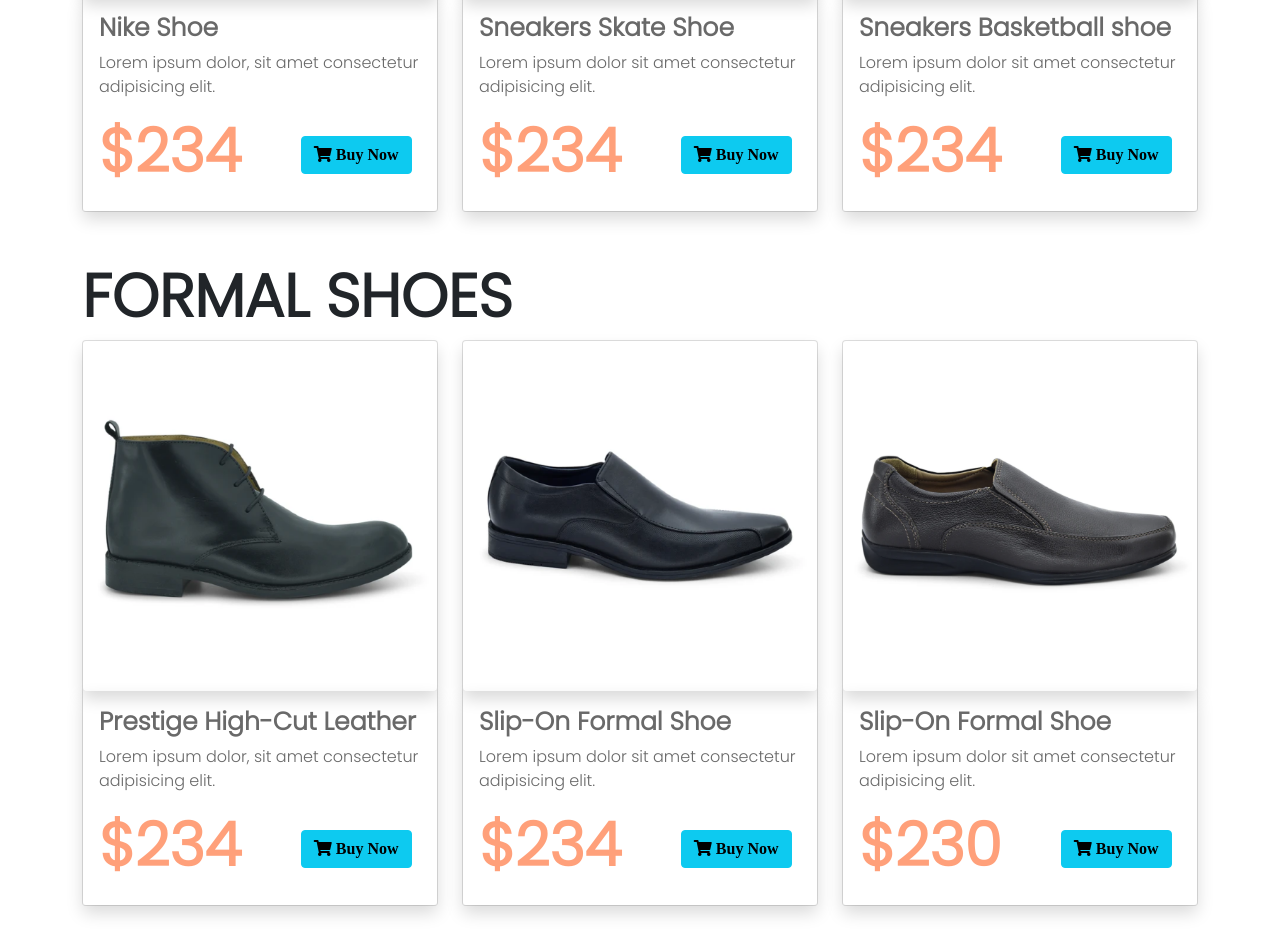
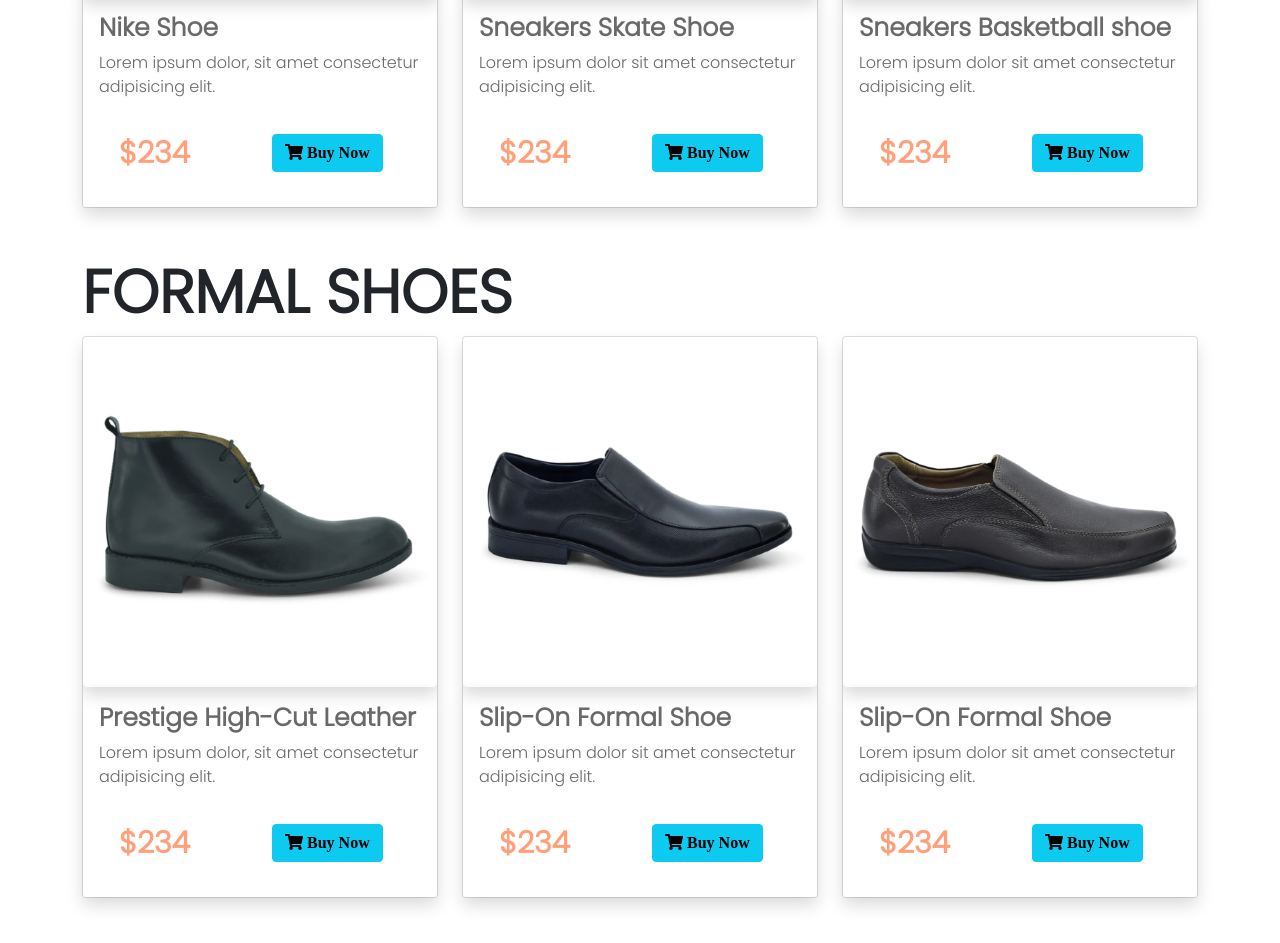
Before and after one commit to niazmurshedsiam/Responsive-Website, a plain HTML site: page index.html in a window 1280 px wide. Shown: the part 1021-1964 px from the top of the page. Drawn offline with nearby package versions, Linux system fonts and the light colour scheme.

Commit message:
price color and size edit

```diff
--- a/css/style.css
+++ b/css/style.css
@@ -52,3 +52,11 @@ h1 {
     z-index:2;
 
 }
+.text-card{
+    color: lightsalmon;
+    padding: 10px;
+    margin: 10px;
+    font-weight: bold;
+    font-size: 30px;
+
+}
--- a/index.html
+++ b/index.html
@@ -74,7 +74,7 @@
                     <h1 class="text-color">NIKE REACT</h1>
                     <h1>INFINITY RUN-2</h1>
                     <p>Lorem ipsum dolor, sit amet consectetur adipisicing elit.</p>
-                    <button class="btn btn-info"><i class="fas fa-shopping-cart"> Buy Now</i></button>
+                    <button class="btn btn-info "><i class="fas fa-shopping-cart"> Buy Now</i></button>
 
 
                 </div>
@@ -94,10 +94,10 @@
                             <h5 class="card-title">Nike Shoe</h5>
                             <p class="card-text">Lorem ipsum dolor, sit amet consectetur adipisicing elit.</p>
                             <div class="row d-flex align-items-center">
-                                <div class="col-md-7">
-                                    <h1 class="text-color">$234</h1>
+                                <div class="col-md-6">
+                                    <h5 class="text-card">$234</h5>
                                 </div>
-                                <div class="col-md-5">
+                                <div class="col-md-6">
                                     <button class="btn btn-info"><i class="fas fa-shopping-cart"> Buy Now</i></button>
                                 </div>
                             </div>
@@ -113,10 +113,10 @@
                             <h5 class="card-title">Sneakers Skate Shoe</h5>
                             <p class="card-text">Lorem ipsum dolor sit amet consectetur adipisicing elit.</p>
                             <div class="row d-flex align-items-center">
-                                <div class="col-md-7">
-                                    <h1 class="text-color">$234</h1>
+                                <div class="col-md-6">
+                                    <h5 class="text-card">$234</h5>
                                 </div>
-                                <div class="col-md-5">
+                                <div class="col-md-6">
                                     <button class="btn btn-info"><i class="fas fa-shopping-cart"> Buy Now</i></button>
                                 </div>
                             </div>
@@ -132,10 +132,10 @@
                             <h5 class="card-title">Sneakers Basketball shoe</h5>
                             <p class="card-text">Lorem ipsum dolor sit amet consectetur adipisicing elit.</p>
                             <div class="row d-flex align-items-center">
-                                <div class="col-md-7">
-                                    <h1 class="text-color">$234</h1>
+                                <div class="col-md-6">
+                                    <h5 class="text-card">$234</h5>
                                 </div>
-                                <div class="col-md-5">
+                                <div class="col-md-6">
                                     <button class="btn btn-info"><i class="fas fa-shopping-cart"> Buy Now</i></button>
                                 </div>
                             </div>
@@ -156,10 +156,10 @@
                             <h5 class="card-title">Prestige High-Cut Leather</h5>
                             <p class="card-text">Lorem ipsum dolor, sit amet consectetur adipisicing elit.</p>
                             <div class="row d-flex align-items-center">
-                                <div class="col-md-7">
-                                    <h1 class="text-color">$234</h1>
+                                <div class="col-md-6">
+                                    <h5 class="text-card">$234</h5>
                                 </div>
-                                <div class="col-md-5">
+                                <div class="col-md-6">
                                     <button class="btn btn-info"><i class="fas fa-shopping-cart"> Buy Now</i></button>
                                 </div>
                             </div>
@@ -175,10 +175,10 @@
                             <h5 class="card-title">Slip-On Formal Shoe</h5>
                             <p class="card-text">Lorem ipsum dolor sit amet consectetur adipisicing elit.</p>
                             <div class="row d-flex align-items-center">
-                                <div class="col-md-7">
-                                    <h1 class="text-color">$234</h1>
+                                <div class="col-md-6">
+                                    <h5 class="text-card">$234</h5>
                                 </div>
-                                <div class="col-md-5">
+                                <div class="col-md-6">
                                     <button class="btn btn-info"><i class="fas fa-shopping-cart"> Buy Now</i></button>
                                 </div>
                             </div>
@@ -194,10 +194,10 @@
                             <h5 class="card-title">Slip-On Formal Shoe</h5>
                             <p class="card-text">Lorem ipsum dolor sit amet consectetur adipisicing elit.</p>
                             <div class="row d-flex align-items-center">
-                                <div class="col-md-7">
-                                    <h1 class="text-color">$230</h1>
+                                <div class="col-md-6">
+                                    <h5 class="text-card">$234</h5>
                                 </div>
-                                <div class="col-md-5">
+                                <div class="col-md-6">
                                     <button class="btn btn-info"><i class="fas fa-shopping-cart"> Buy Now</i></button>
                                 </div>
                             </div>
```
